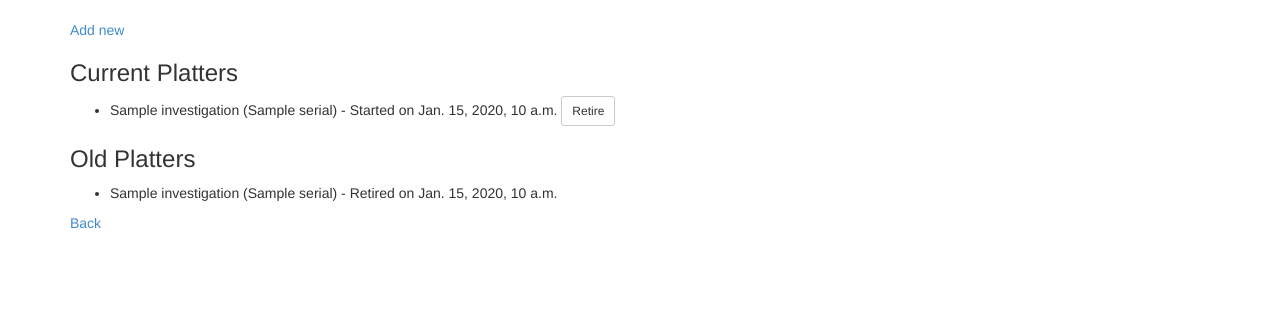
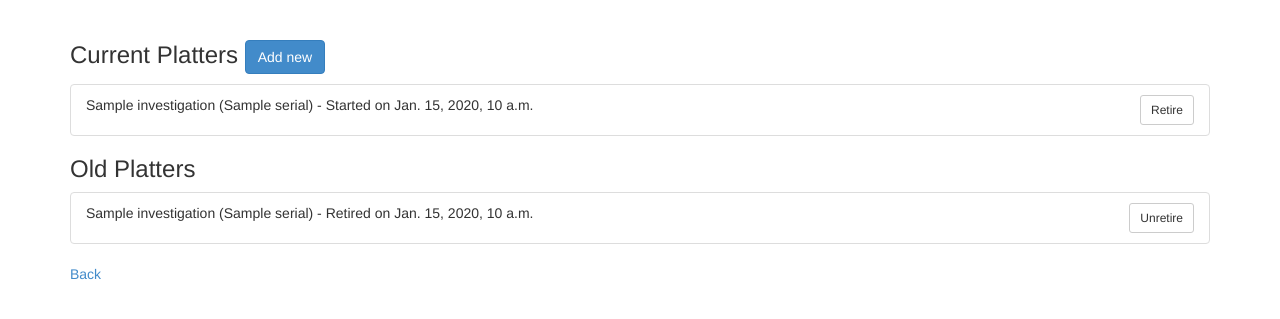
Before and after one commit to emergence-lab/emergence-lab, a Django app: template templates/core/platter_list.html in a window 1280 px wide. Shown: the part 52-371 px from the top of the page. Run offline with Django 3.2, Linux system fonts and the light colour scheme; the template is opened without the code that fills it: most values are stand-ins (such as "Sample title", 1, 10 or a date in 2020); some libraries are stand-ins or nearby versions.

Commit message:
Restyling of the various lists

```diff
--- a/templates/core/platter_list.html
+++ b/templates/core/platter_list.html
@@ -4,19 +4,28 @@
 
 {% block content %}
     <div class="container">
-        <a href="">Add new</a>
 
-        <h3>Current Platters</h3>
-        <ul>
+        <h3>Current Platters <a class="btn btn-primary" href="">Add new</a></h3>
+        <ul class="list-group">
         {% for platter in active_list %}
-            <li>{{platter.name}} ({{platter.serial}}) - Started on {{platter.start_date}} <a href="" class="btn btn-default btn-sm">Retire</a></li>
+            <li class="list-group-item">
+                <div class="clearfix">
+                    {{platter.name}} ({{platter.serial}}) - Started on {{platter.start_date}}
+                    <a href="" class="pull-right btn btn-default btn-sm">Retire</a>
+                </div>
+            </li>
         {% endfor %}
         </ul>
 
         <h3>Old Platters</h3>
-        <ul>
+        <ul class="list-group">
         {% for platter in inactive_list %}
-            <li>{{platter.name}} ({{platter.serial}}) - Retired on {{platter.end_date}}</li>
+            <li class="list-group-item">
+                <div class="clearfix">
+                    {{platter.name}} ({{platter.serial}}) - Retired on {{platter.end_date}}
+                    <a href="" class="pull-right btn btn-default btn-sm">Unretire</a>
+                </div>
+            </li>
         {% endfor %}
         </ul>
 
```
Also changed, not shown: templates/core/investigation_list.html (+5 -5 lines), templates/core/operator_list.html (+6 -6 lines), templates/core/project_list.html (+5 -5 lines).
